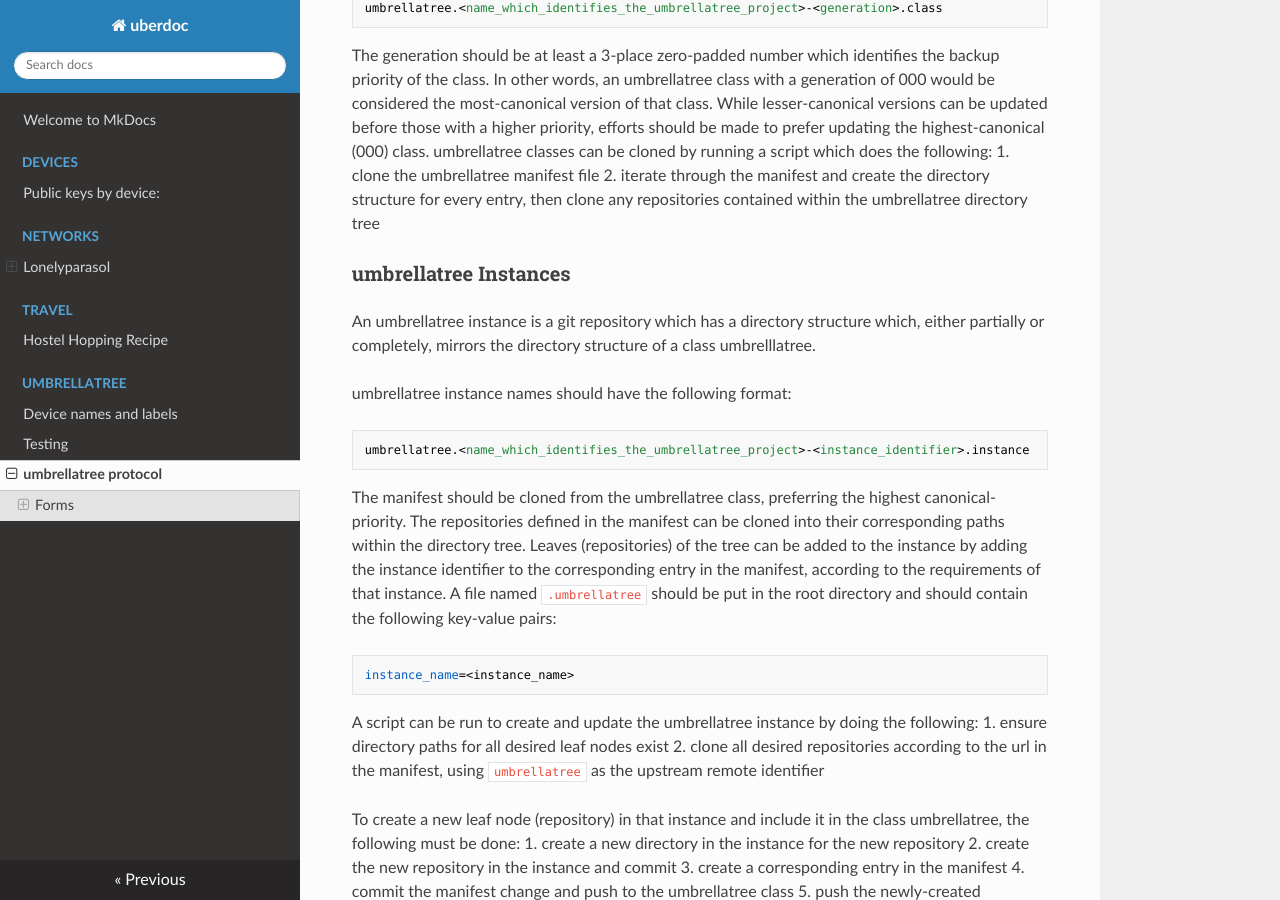
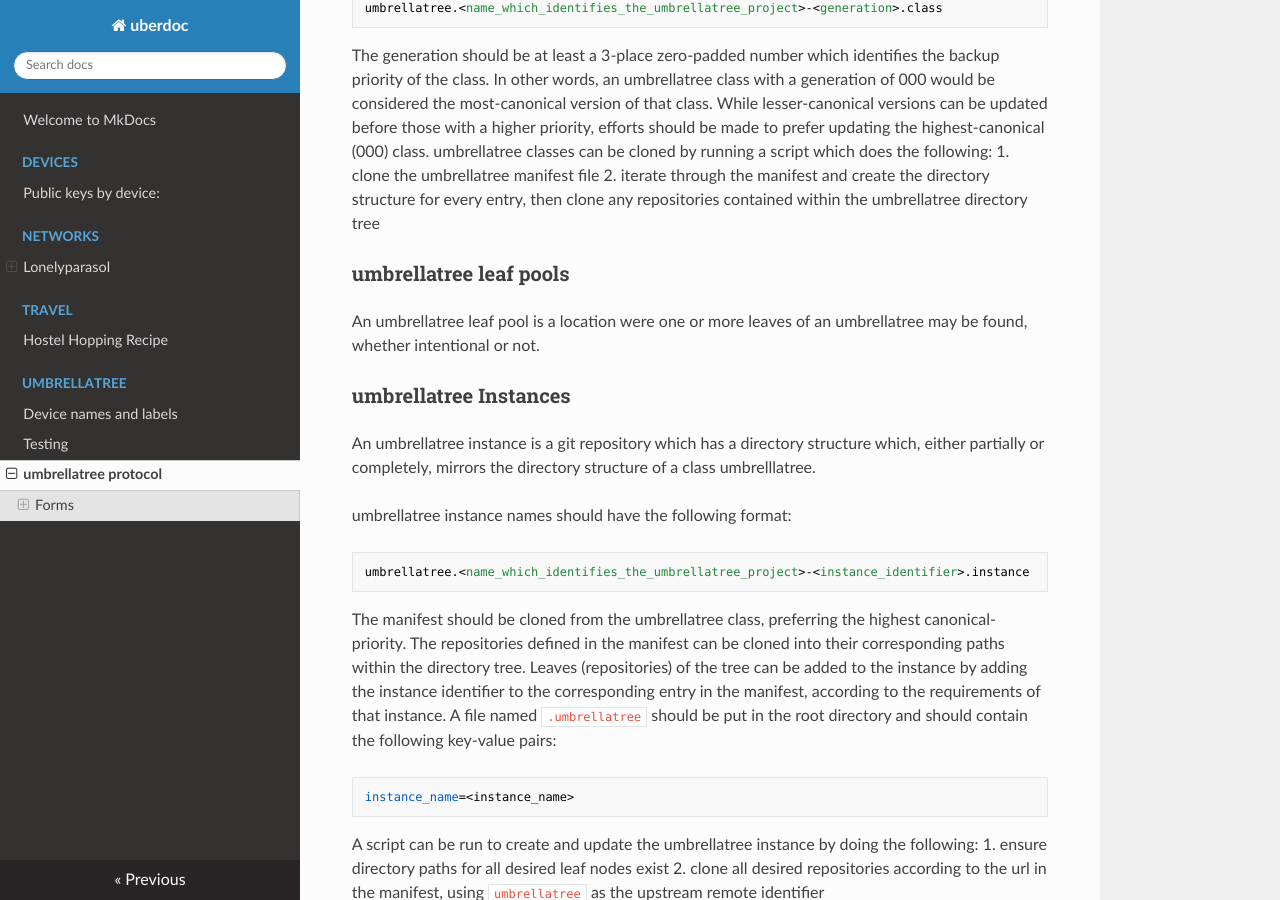
Before and after one commit to auden77/uberdocs, an MkDocs documentation site: the page built from docs/umbrellaTree/umbrellaTree.md, in a window 1280 px wide and 900 px high, scrolled down 720 px. Built offline with MkDocs 1.6.1, drawn with Linux system fonts in a browser that asks for light colours; nearby versions of some CDN libraries.

Commit message:
begin documentation of umbrellatree leaf pools

```diff
--- a/docs/umbrellaTree/umbrellaTree.md
+++ b/docs/umbrellaTree/umbrellaTree.md
@@ -19,6 +19,9 @@ The generation should be at least a 3-place zero-padded number which identifies
 umbrellatree classes can be cloned by running a script which does the following:
   1. clone the umbrellatree manifest file
   2. iterate through the manifest and create the directory structure for every entry, then clone any repositories contained within the umbrellatree directory tree
+
+### umbrellatree leaf pools
+An umbrellatree leaf pool is a location were one or more leaves of an umbrellatree may be found, whether intentional or not.
 
 ### umbrellatree Instances
 An umbrellatree instance is a git repository which has a directory structure which, either partially or completely, mirrors the directory structure of a class umbrelllatree.
```
